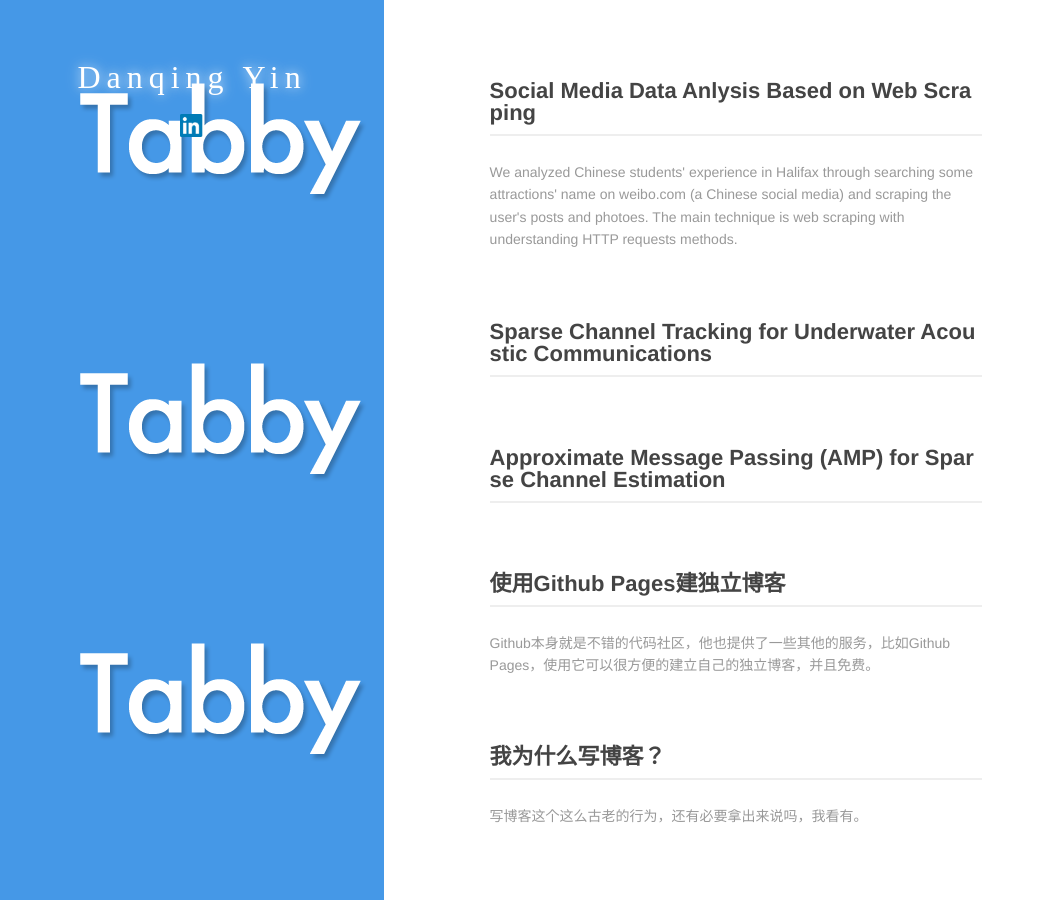
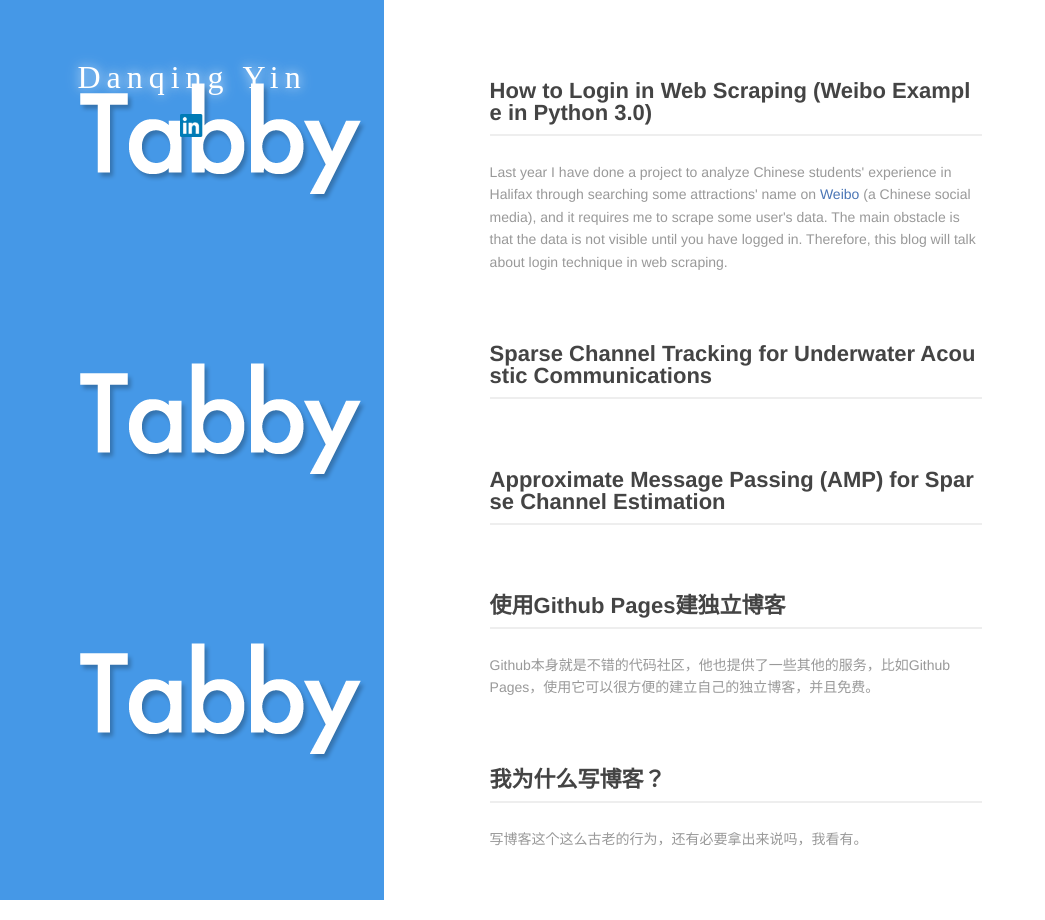
Before and after one commit to danqing117/danqing117.github.io, a Jekyll site: the page built from index.md, in a window 1280 px wide. Shown: the whole page, without its empty margins (0-1045 px from the left). Built offline with Jekyll 4.4.1, drawn with Linux system fonts in a browser that asks for light colours.

Commit message:
Update 2017-04-06-Weibo-Scraping.md

```diff
--- a/_posts/2017-04-06-Weibo-Scraping.md
+++ b/_posts/2017-04-06-Weibo-Scraping.md
@@ -1,8 +1,21 @@
 ---
 layout: post
-title: Social Media Data Anlysis Based on Web Scraping
-description: We analyzed Chinese students' experience in Halifax through searching some attractions' name on weibo.com (a Chinese social media) and scraping the user's posts and photoes. The main technique is web scraping with understanding HTTP requests methods.
+title: How to Login in Web Scraping (Weibo Example in Python 3.0)
+description: Last year I have done a project to analyze Chinese students' experience in Halifax through searching some attractions' name on <a href="http://markdown.tw">Weibo</a> (a Chinese social media), and it requires me to scrape some user's data. The main obstacle is that the data is not visible until you have logged in. Therefore, this blog will talk about login technique in web scraping.
 category: blog
 ---
 
-The main purpose of this project is that we want to analyze Chinese international students' experience in Halifax, e.g. what are their favoritate attractions? and which city do most of them come from? To answer those questions, user's data must be on hands first. Therefore, we choose to acquire data from <a href="http://markdown.tw">Weibo</a>
+Last year I have done a project to analyze Chinese students' experience in Halifax through searching some attractions' name on <a href="http://markdown.tw">Weibo</a> (a Chinese social media), and it required me to scrape some user's data. The main obstacle is that the data is not visible until you have logged in. Therefore, this blog will talk about login technique in web scraping.
+
+<a href="https://github.com/danqing117/Weibo-Scraper-Python-">Code link</a>
+
+## Requirements
+The code has included the following packages:
+
+	import requests
+	from bs4 import BeautifulSoup
+	import re, json
+	from urllib.parse import quote_plus
+	import base64, rsa, binascii
+
+R
```
